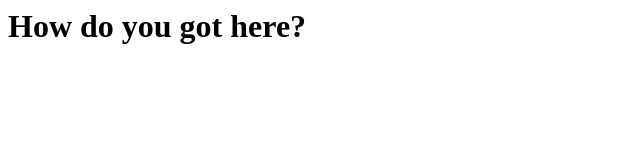
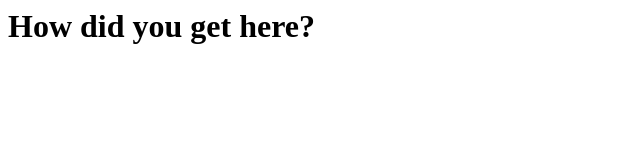
Before and after one commit to alexjck/alexjck.github.io, a plain HTML site: page index.html in a window 1280 px wide. Shown: the whole page, without its empty margins (0-640 px from the left). Drawn offline with Linux system fonts and the light colour scheme.

Commit message:
Update index.html

```diff
--- a/index.html
+++ b/index.html
@@ -1,5 +1,5 @@
 <html>
   <body>
-    <h1>How do you got here?</h1>
+    <h1>How did you get here?</h1>
   </body>
 </html>
```
